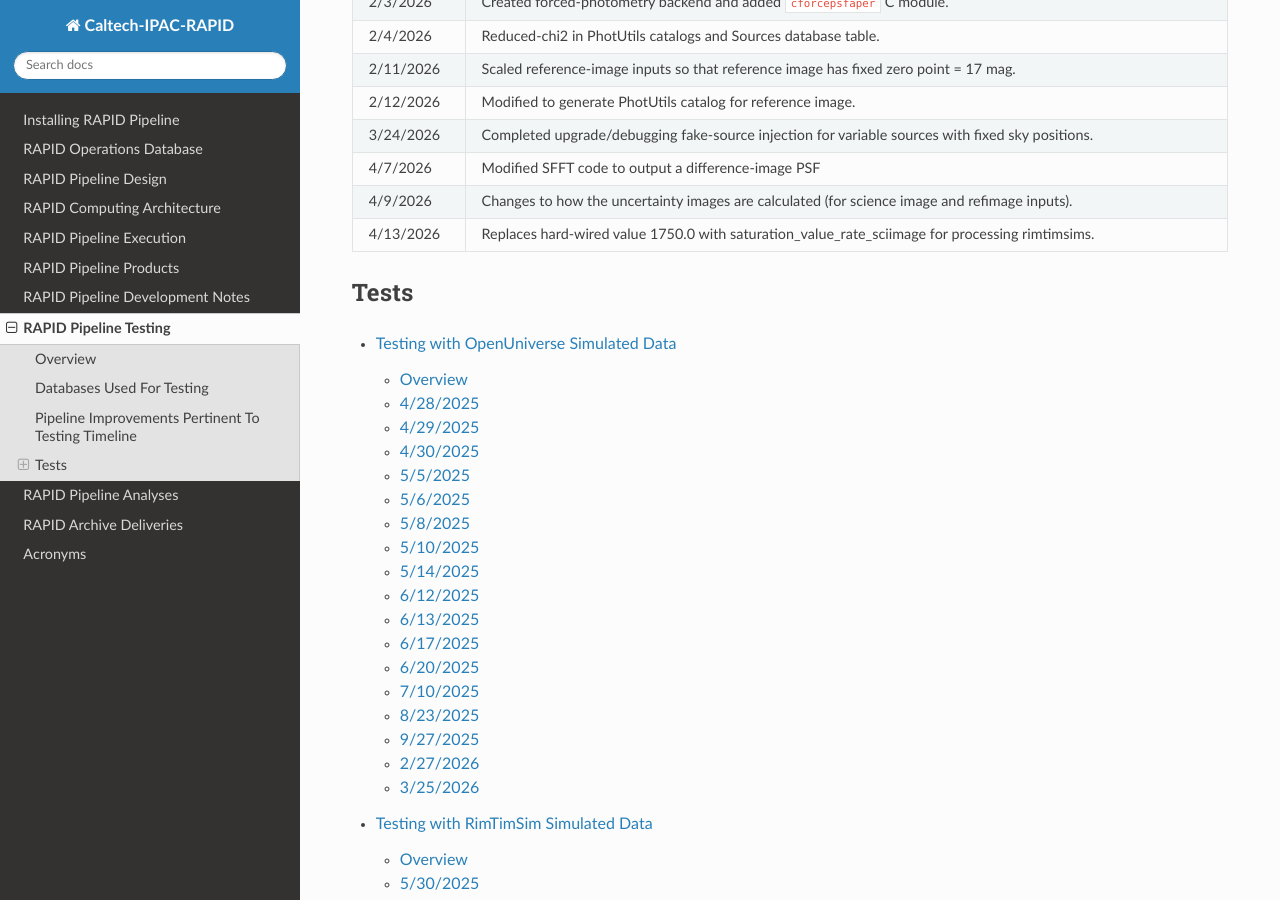
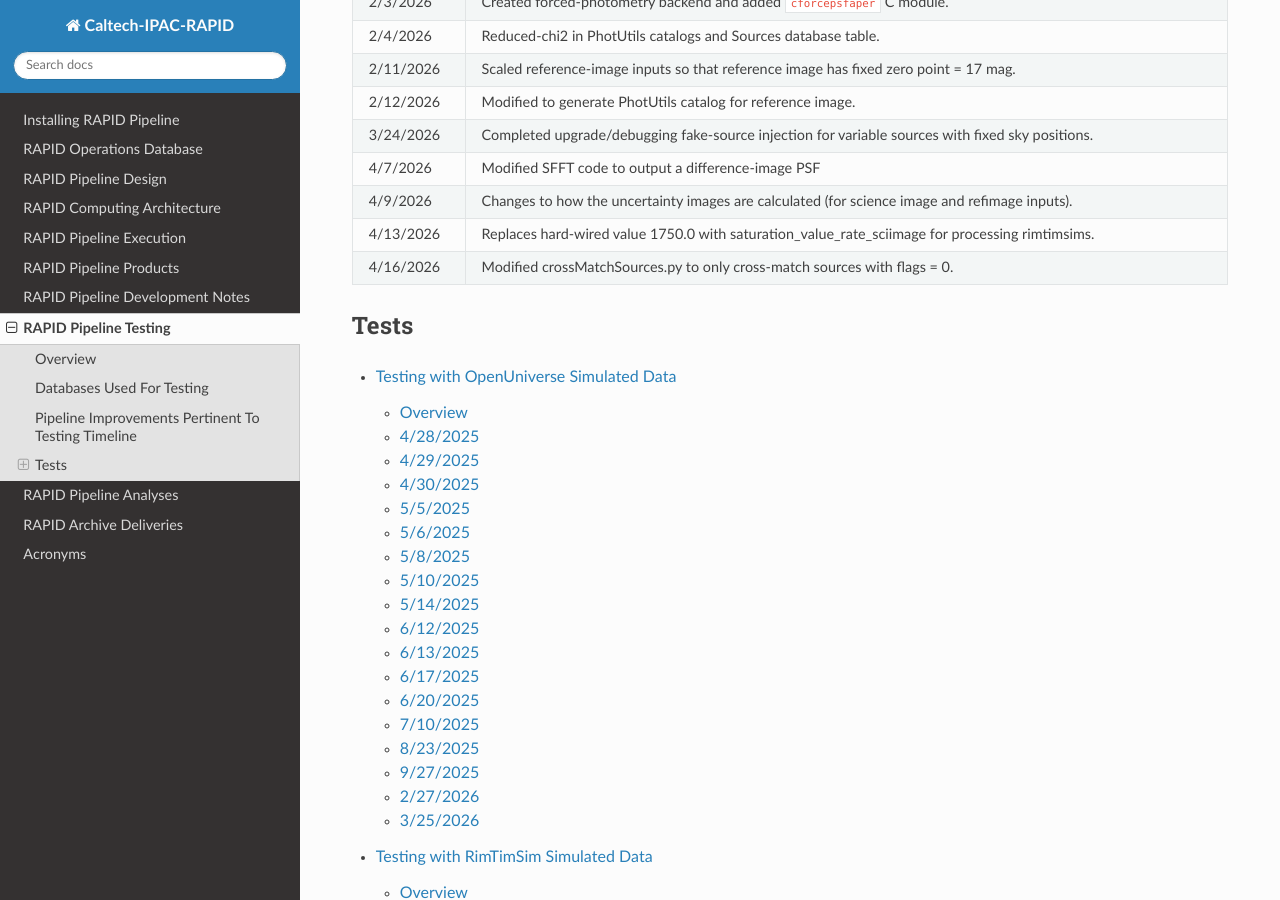
Before and after one commit to Caltech-IPAC/rapid, a Sphinx documentation site: the page built from docs/source/dev/tests.rst, in a window 1280 px wide and 900 px high, scrolled down 2032 px. Built offline with Sphinx 7.4.7 and the Read the Docs theme 3.1.0, drawn with Linux system fonts in a browser that asks for light colours.

Commit message:
Added pipeline improvement: Modified crossMatchSources.py to only cross-match sources with flags = 0.

```diff
--- a/docs/source/dev/tests.rst
+++ b/docs/source/dev/tests.rst
@@ -76,6 +76,7 @@ Date              Software modification
 4/7/2026          Modified SFFT code to output a difference-image PSF
 4/9/2026          Changes to how the uncertainty images are calculated (for science image and refimage inputs).
 4/13/2026         Replaces hard-wired value 1750.0 with saturation_value_rate_sciimage for processing rimtimsims.
+4/16/2026         Modified crossMatchSources.py to only cross-match sources with flags = 0.
 ===============   ===============================================================================================================================================================================================================================
 
 
```
